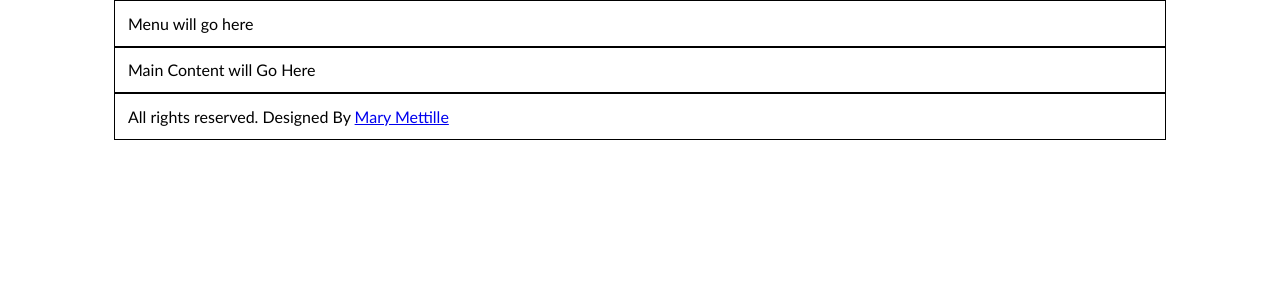
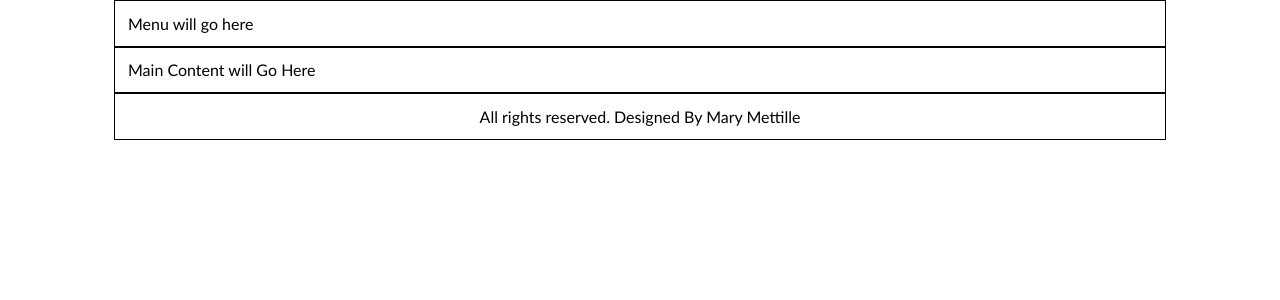
Before and after one commit to MMettille/cafe-java, a PHP site: page /admin/index.php in a window 1280 px wide. Shown: the top 300 px of the page. Run offline with PHP 8.4, Linux system fonts and the light colour scheme.

Commit message:
Removed text decoration from a tag//changed color

```diff
--- a/admin/index.php
+++ b/admin/index.php
@@ -25,7 +25,7 @@
         <! -- Footer Section Starts -->
         <div class="footer">
             <div class="wrapper">
-            <p>All rights reserved. Designed By <a href="mmettille.github.io/portfolio">Mary Mettille</a> </p>
+            <p class="text-center">All rights reserved. Designed By <a href="mmettille.github.io/portfolio">Mary Mettille</a> </p>
             </div>
         </div>
         <! -- Footer Section Ends -->
--- a/css/admin.css
+++ b/css/admin.css
@@ -2,6 +2,13 @@
     Author: Mary Mettille
     Theme: Cafe Java App
     Version: 1.0
+*/
+
+/*
+    Primary Color: #CF9140
+    Secondary Color (Dark): #894E00
+    Menu-background color: #ececee
+    Menu-text color: #747d8c
 */
 
 *{
@@ -16,3 +23,16 @@
     width: 80%;
     margin: 0 auto;
 }
+
+.text-center{
+    text-align: center;
+}
+
+a{
+    text-decoration: none;
+    color: black;
+}
+/* CSS for Footer */
+.footer{
+    background-color: ;
+}
```
